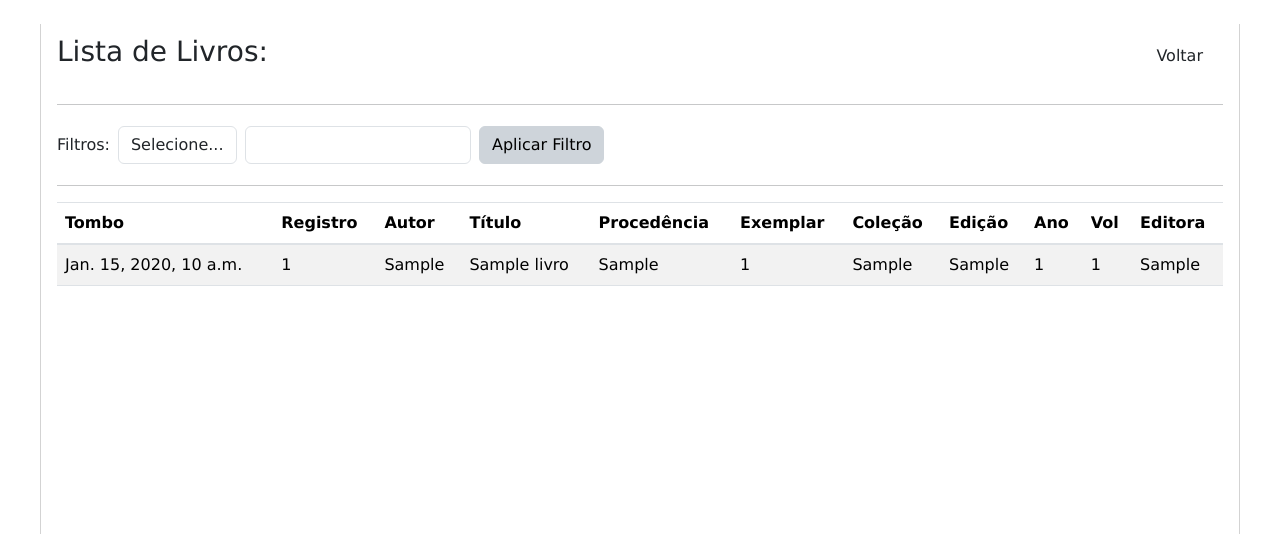
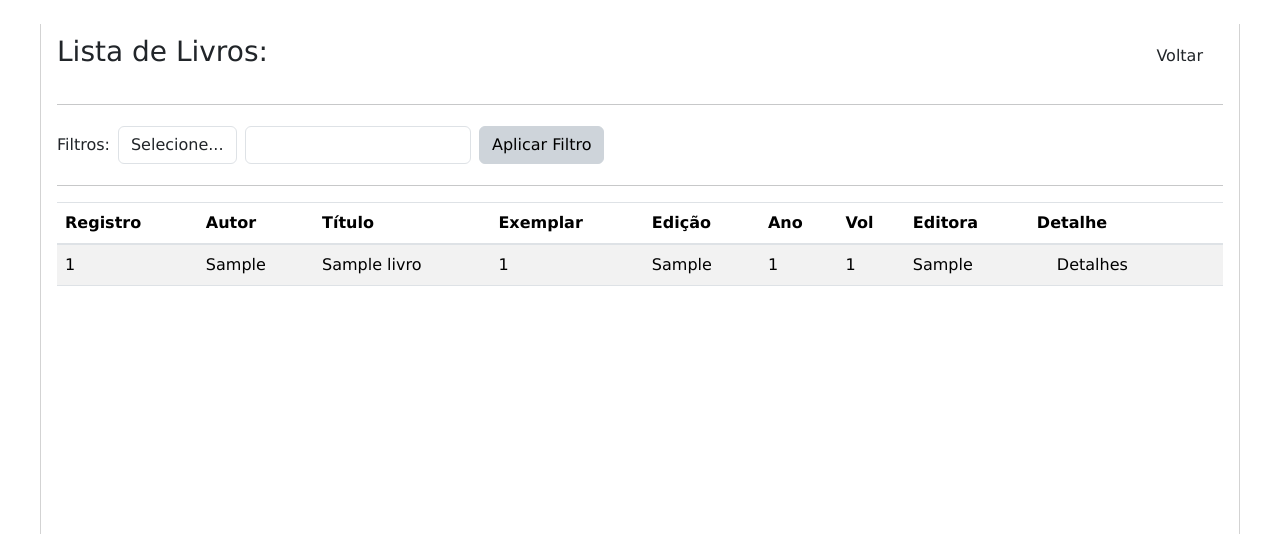
Before and after one commit to EnriqueSLima/PI2-Univesp-Aricanduva---Grupo-10, a Django app: page /sala_leitura/lista_livros/ in a window 1280 px wide. Shown: the part 110-644 px from the top of the page. Run offline with Django 5.2, Linux system fonts and the light colour scheme; a user stored in the database is signed in; tables that the repository leaves empty hold one stand-in row (values such as "Sample post"); some libraries are stand-ins or nearby versions.

Commit message:
Acrescentando views e templates de detalhes dos livros

```diff
--- a/v0.0.1/sala_leitura/templates/lista_livros.html
+++ b/v0.0.1/sala_leitura/templates/lista_livros.html
@@ -29,33 +29,29 @@
     <table class="table table-striped">
         <thead>
             <tr>
-                <th>Tombo</th>
                 <th>Registro</th>
                 <th>Autor</th>
                 <th>Título</th>
-                <th>Procedência</th>
                 <th>Exemplar</th>
-                <th>Coleção</th>
                 <th>Edição</th>
                 <th>Ano</th>
                 <th>Vol</th>
                 <th>Editora</th>
+                <th>Detalhe</th>
             </tr>
         </thead>
         <tbody>
             {% for livro in livros %}
                 <tr>
-                    <td>{{ livro.tombo }}</td>
                     <td>{{ livro.registro }}</td>
                     <td>{{ livro.autor }}</td>
                     <td>{{ livro.titulo }}</td>
-                    <td>{{ livro.procedencia }}</td>
                     <td>{{ livro.exemplar }}</td>
-                    <td>{{ livro.colecao }}</td>
                     <td>{{ livro.edicao }}</td>
                     <td>{{ livro.ano }}</td>
                     <td>{{ livro.vol }}</td>
                     <td>{{ livro.editora }}</td>
+                    <td><a href="{% url 'detalhes_livro' livro.id %}">Detalhes</a></td>
                 </tr>
             {% empty %}
                 <tr>
--- a/v0.0.1/sala_leitura/urls.py
+++ b/v0.0.1/sala_leitura/urls.py
@@ -14,6 +14,7 @@ from .views import (
     lista_categorias,
     lista_emprestimos,
     devolver_livro,
+    detalhes_livro,
 )
 
 urlpatterns = [
@@ -23,6 +24,7 @@ urlpatterns = [
     path('home/', home_page, name='home_page'),
     path('consulta/', consulta, name='consulta'),
     path('lista_livros/', lista_livros, name='lista_livros'),
+    path('detalhes_livro/<int:id>/', detalhes_livro, name='detalhes_livro'),
     path('lista_alunos/', lista_alunos, name='lista_alunos'),
     path('lista_editoras/', lista_editoras, name='lista_editoras'),
     path('lista_categorias/', lista_categorias, name='lista_categorias'),
--- a/v0.0.1/sala_leitura/views.py
+++ b/v0.0.1/sala_leitura/views.py
@@ -39,6 +39,12 @@ def lista_livros(request):
             livros = livros.filter(editora__icontains=valor)
 
     return render(request, 'lista_livros.html', {'livros': livros})
+
+# View para os detalhes do livro
+def detalhes_livro(request, id):
+    livro = get_object_or_404(Livro, id=id)
+    return render(request, 'detalhes_livro.html', {'livro': livro})
+
 
 # View para a listar alunos
 @login_required
```
Also changed, not shown: v0.0.1/sala_leitura/templates/detalhes_livro.html (added, +20 -0 lines).
